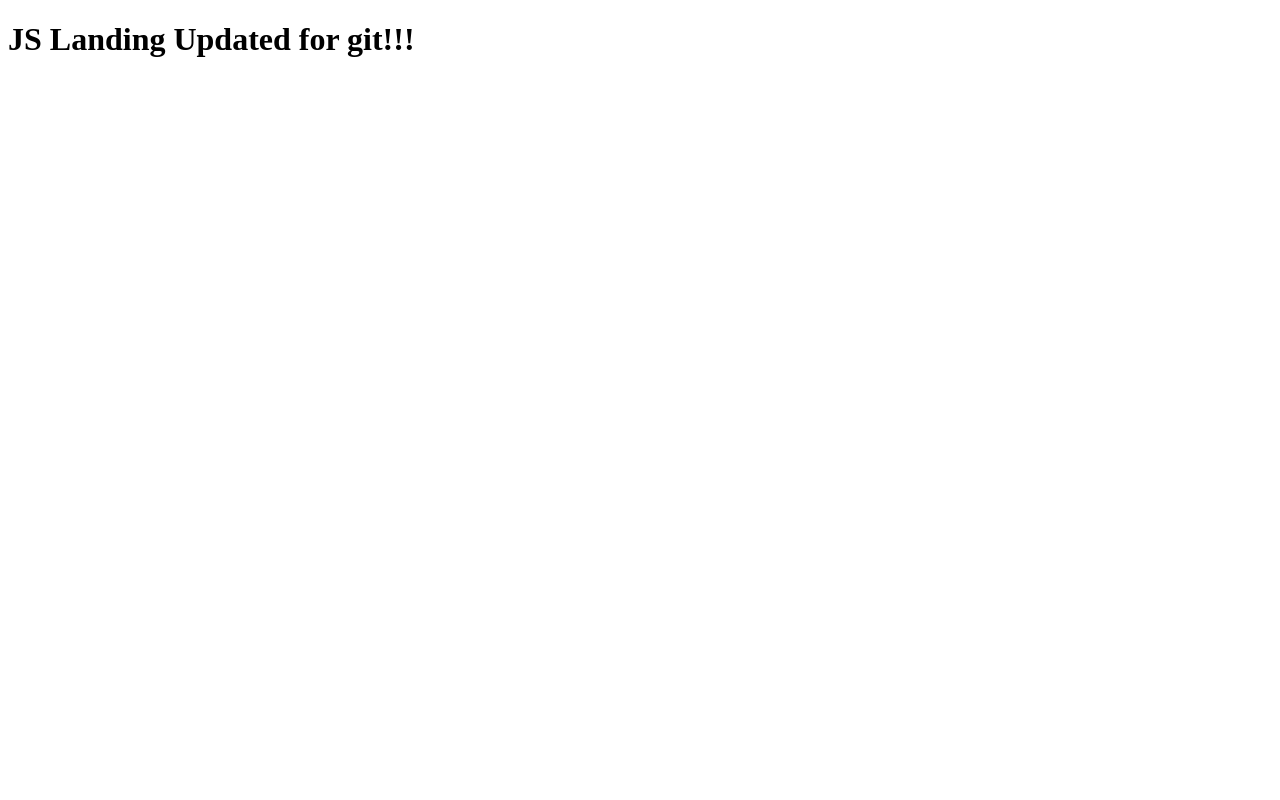
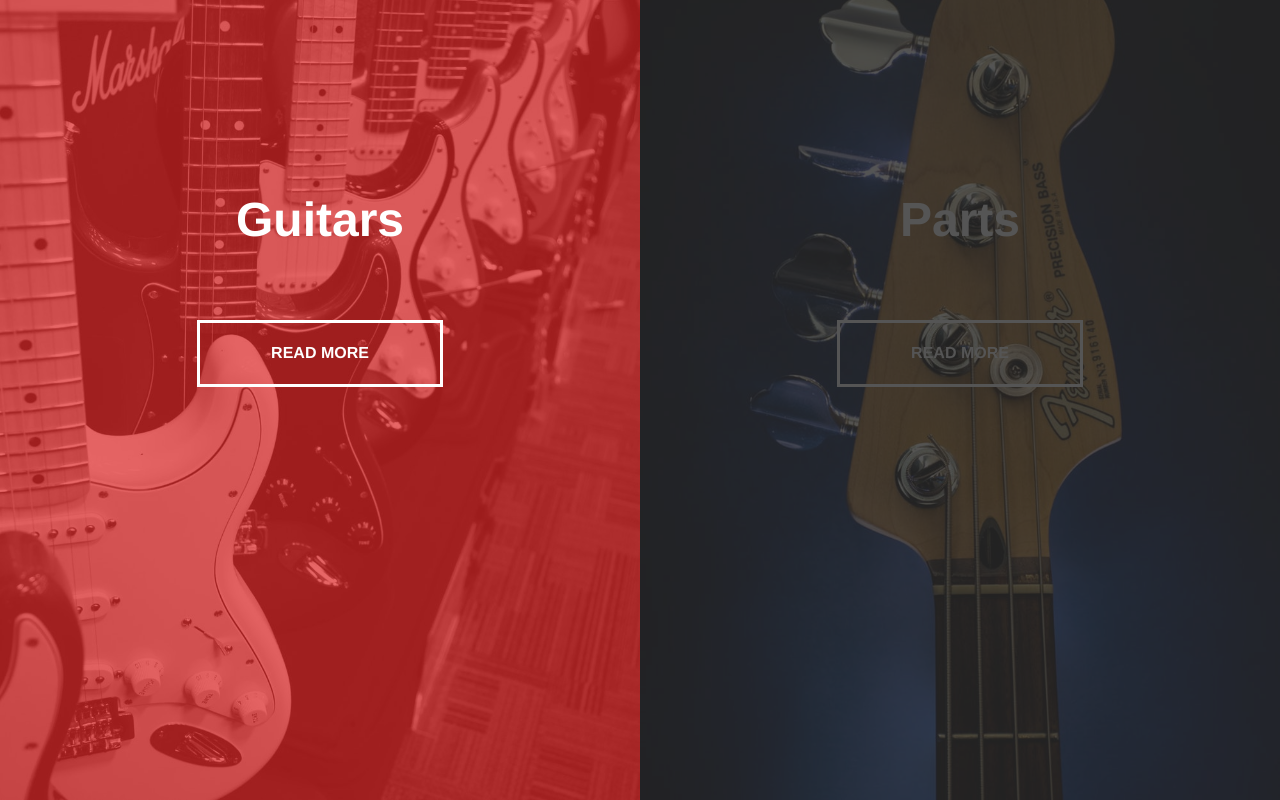
Before and after one commit to Chris-stain/jslanding, a plain HTML site: page index.html in a window 1280 px wide. Drawn offline with Linux system fonts and the light colour scheme.

Commit message:
Finished Landing

```diff
--- a/index.html
+++ b/index.html
@@ -4,14 +4,23 @@
     <meta charset="UTF-8">
     <meta name="viewport" content="width=device-width,
     initial-scale=1.0">
-    <meta http-equiv="X-UA-Compatible">
-    <title>JS Landin :)</title>
+    <meta http-equiv="X-UA-Compatible" content="ie=edge">
+    <link rel="stylesheet" href="style.css">
+    <title>Split Landing Page</title>
 </head>
 <body>
-    <header>
-        <h1>JS Landing Updated for git!!!</h1>
-    </header>
+    <div class="container">
+        <div class="split left">
+            <h1>Guitars
+            </h1>
+            <a href="#" class="button">Read More</a>
+        </div>
+        <div class="split right">
+            <h1>Parts</h1>
+            <a href="#" class="button">Read More</a>
+        </div>
+    </div>
 
-
+    <script src="main.js"></script>
 </body>
 </html>
--- a/main.js
+++ b/main.js
@@ -0,0 +1,19 @@
+const left = document.querySelector('.left');
+const right = document.querySelector('.right');
+const container = document.querySelector('.container');
+
+left.addEventListener('mouseenter', () => {
+    container.classList.add('hover-left')
+});
+
+left.addEventListener('mouseleave', () => {
+    container.classList.remove('hover-left')
+});
+
+right.addEventListener('mouseenter', () => {
+    container.classList.add('hover-right')
+});
+
+right.addEventListener('mouseleave', () => {
+    container.classList.remove('hover-right')
+});
--- a/style.css
+++ b/style.css
@@ -0,0 +1,144 @@
+:root {
+    --container-bg-color: #333;
+    --left-bg-color: rgba(223, 39, 39, 0.7);
+    --left-button-hover-color: rgba(161, 11, 11, 0.3);
+    --right-bg-color: rgba(43, 43, 43, 0.8);
+    --right-button-hover-color: rgba(92, 92, 92, 0.3);
+    --hover-width: 75%;
+    --other-wifth: 25%;
+    --speed: 1000ms;
+}
+
+html, body {
+    padding:0;
+    margin:0;
+    font-family: 'Franklin Gothic Medium', 'Arial Narrow', Arial, sans-serif;
+    width: 100%;
+    height: 100%;
+    overflow-x: hidden;
+}
+
+
+h1 {
+    font-size: 3rem;
+    color: white;
+    position: absolute;
+    left: 50%;
+    top: 20%;
+    transform: translateX(-50%);
+    white-space: nowrap;
+}
+
+.button {
+    display: block;
+    position: absolute;
+    left: 50%;
+    top: 40%;
+    height: 2.5rem;
+    padding-top: 1.3rem;
+    width: 15rem;
+    text-align: center;
+    color: white;
+    border: white solid 0.2rem;
+    font-size: 1rem;
+    font-weight: bold;
+    text-transform: uppercase;
+    text-decoration: none;
+    transform: translateX(-50%);
+}
+
+.split.left .button:hover {
+    background-color: var(--left-button-hover-color);
+    border-color: var(--left-button-hover-color)
+}
+
+.split.right .button:hover {
+    background-color: var(--right-button-hover-color);
+    border-color: var(--right-button-hover-color)
+}
+
+.container {
+    position: relative;
+    width: 100%;
+    height: 100%;
+    background: var(--container-bg-color);
+}
+
+.split {
+    position: absolute;
+    width: 50%;
+    height: 100%;
+    overflow: hidden;
+}
+
+.split.left {
+    left: 0;
+    background: url('img/guitars.jpg') center center no-repeat;
+    background-size: cover;
+}
+
+.split.left::before {
+    position: absolute;
+    content: "";
+    width: 100%;
+    height: 100%;
+    background: var(--left-bg-color);
+}
+
+.split.right {
+    right: 0;
+    background: url('img/parts2.jpg') center center no-repeat;
+    background-size: cover;
+}
+
+.split.right::before {
+    position: absolute;
+    content: "";
+    width: 100%;
+    height: 100%;
+    background: var(--right-bg-color);
+}
+
+.split.left, .split.right, .split.right::before, .split.left::before {
+    transition: var(--speed) all ease-in-out;
+}
+
+.hover-left .left {
+    width: var(--hover-width);
+}
+
+.hover-left .right {
+    width: var(--other-wifth);
+}
+
+.hover-left .right::before {
+    z-index: 2;
+}
+
+.hover-right .right {
+    width: var(--hover-width);
+}
+
+.hover-right .left {
+    width: var(--other-wifth);
+}
+
+.hover-right .left::before {
+    z-index: 2;
+}
+
+@media(max-width: 800px) {
+    h1 {
+        font-size: 2rem;
+    }
+
+    .button {
+        width: 12rem;
+    }
+}
+
+@media(max-height: 700px) {
+    .button {
+        top: 70%;
+    }
+}
```
Also changed, not shown: img/designer.jpg (added), img/guitars.jpg (added), img/parts.jpg (added), img/parts2.jpg (added), img/programmer.png (added), 2 other files.
